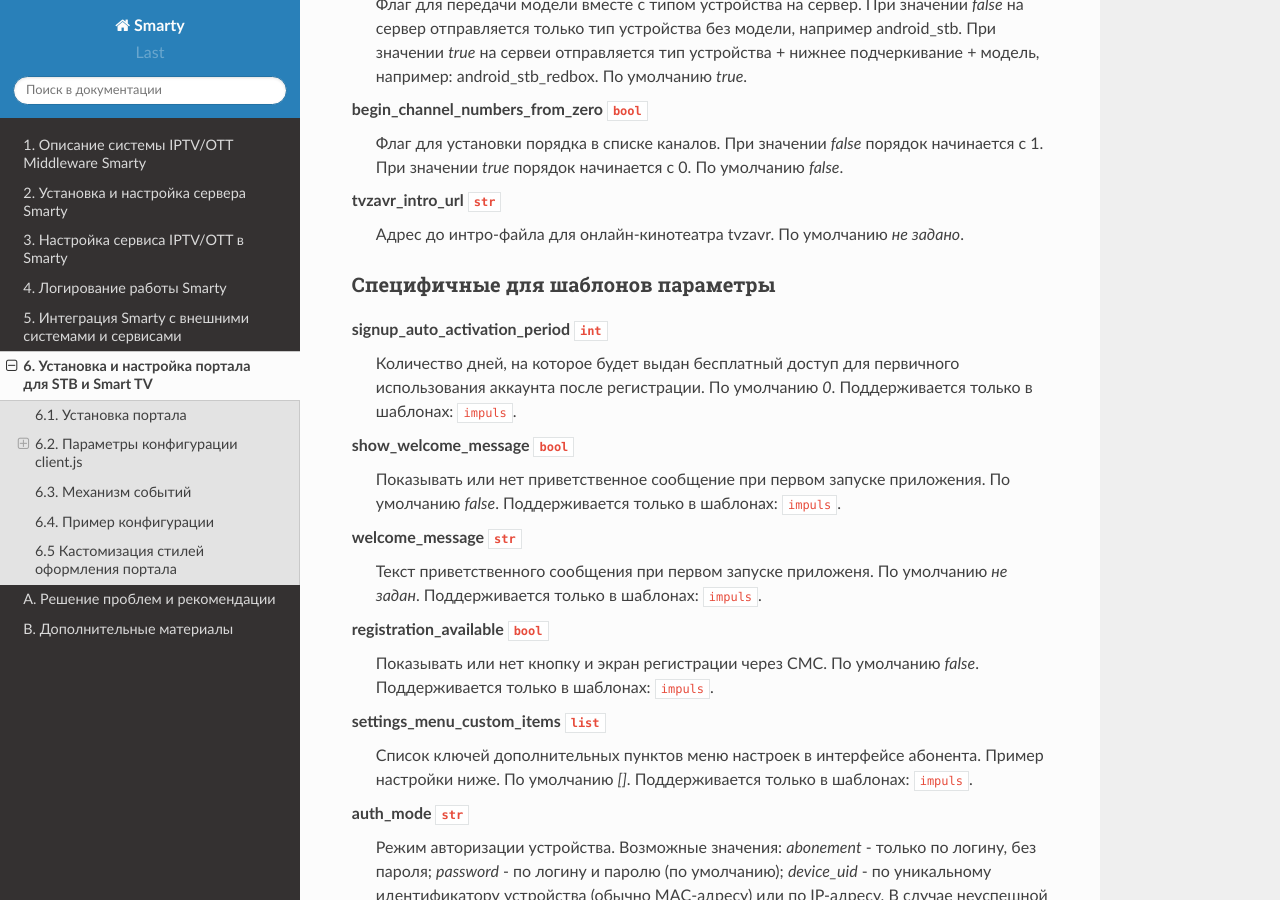
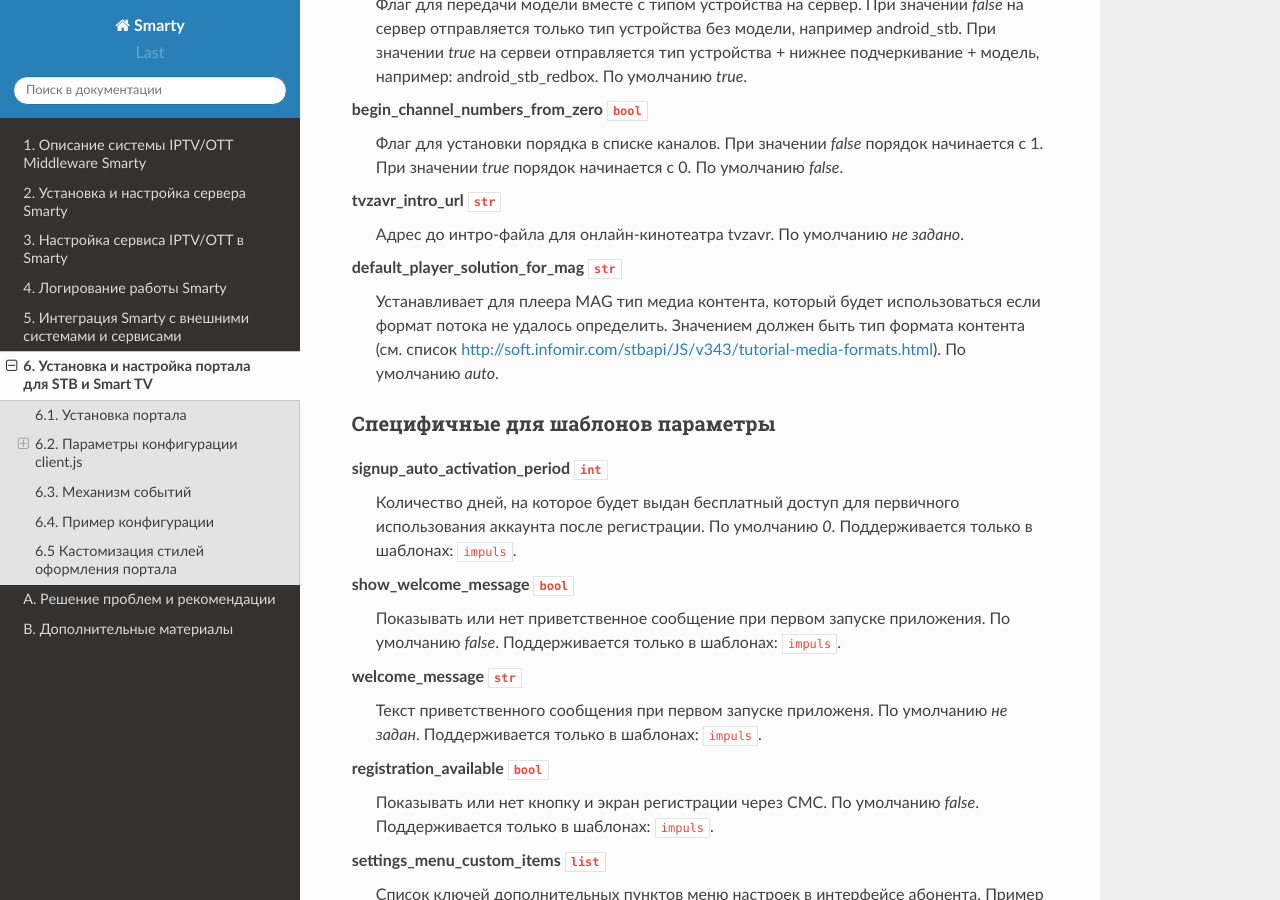
Before and after one commit to sergey-yakovlev/smarty-docs, a Sphinx documentation site: the page built from source/portal_setup.rst, in a window 1280 px wide and 900 px high, scrolled down 3172 px. Built offline with Sphinx 7.4.7 and the Read the Docs theme 2.0.0, drawn with Linux system fonts in a browser that asks for light colours.

Commit message:
Добавлена опция default_player_solution_for_mag

```diff
--- a/source/portal_setup.rst
+++ b/source/portal_setup.rst
@@ -146,6 +146,11 @@ begin_channel_numbers_from_zero ``bool``
 tvzavr_intro_url ``str``
     Адрес до интро-файла для онлайн-кинотеатра tvzavr.
     По умолчанию *не задано*.
+
+default_player_solution_for_mag ``str``
+    Устанавливает для плеера MAG тип медиа контента, который будет использоваться если формат потока не удалось определить.
+    Значением должен быть тип формата контента (см. список http://soft.infomir.com/stbapi/JS/v343/tutorial-media-formats.html).
+    По умолчанию *auto*.
 
 .. _client_js_specific_options:
 
```
